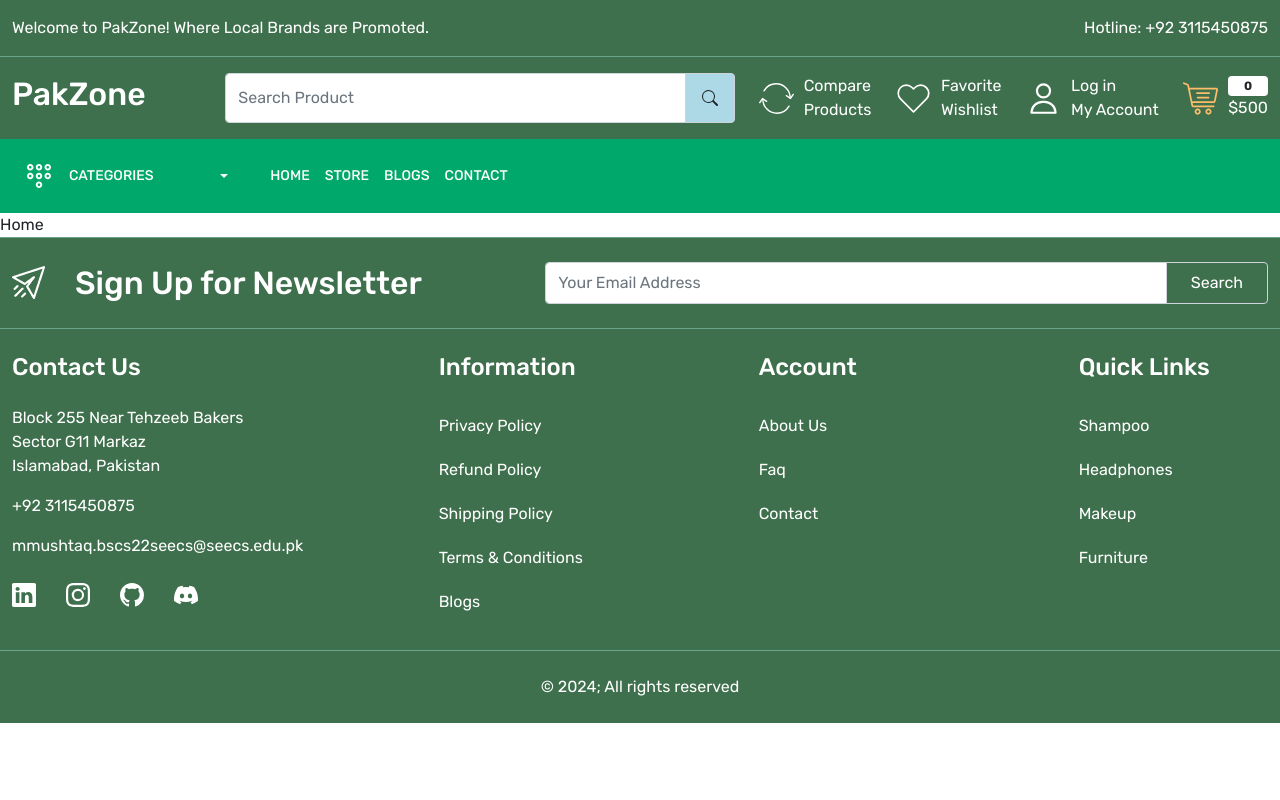
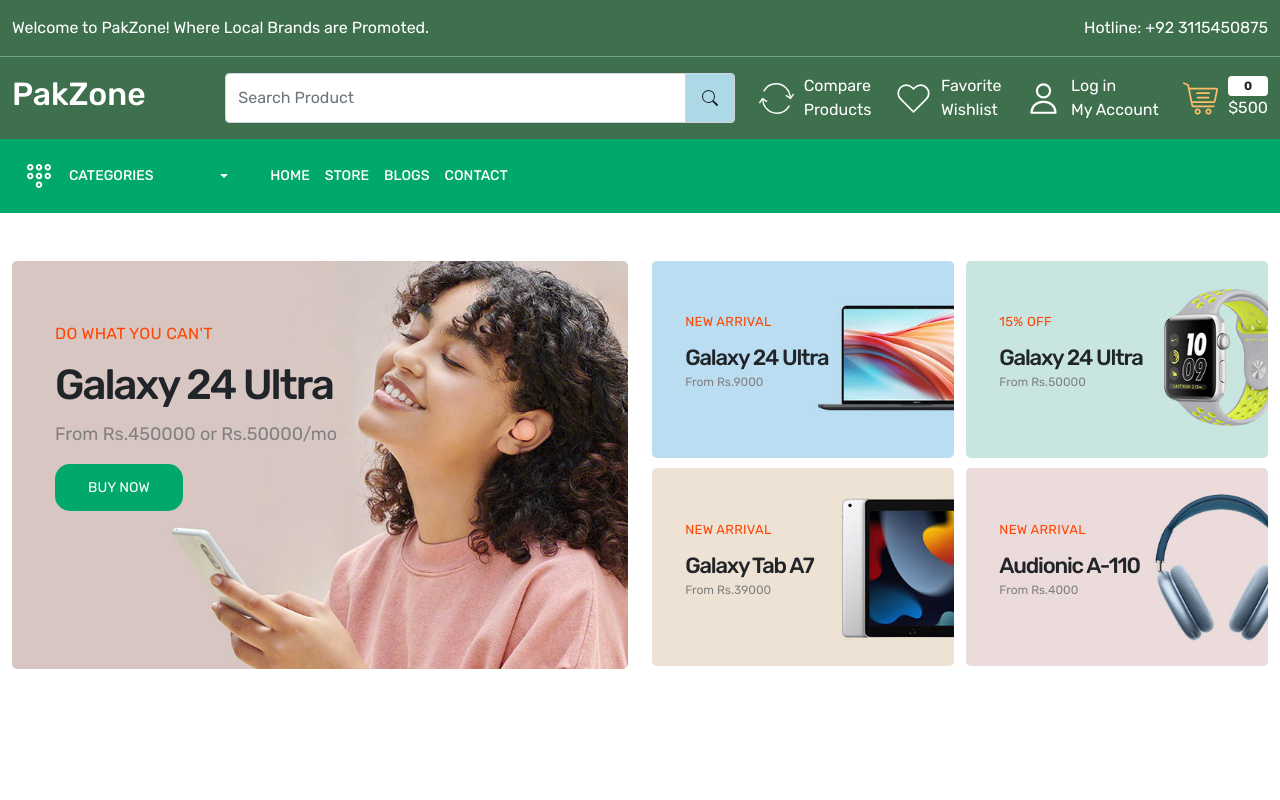
Before and after one commit to spicy-develops/ecommerce-web-frontend, a React (Create React App) app: page / in a window 1280 px wide. Shown: the top 800 px of the page. Built offline with nearby package versions, Linux system fonts and the light colour scheme.

Commit message:
Created Home Wrapper 1

```diff
--- a/src/App.css
+++ b/src/App.css
@@ -10,6 +10,9 @@
   --color-searchIcon: lightblue;
   --color-headerLowerStrip: #00a86b;
   --color-footer: #3f704d;
+  --color-mainBannerHeading: orangered;
+  --color-mainBannerPrice: grey;
+  --color-homePageBackground: #f5f5f7;
 }
 
 body {
@@ -38,6 +41,19 @@
   gap: 30px
 }
 
+.button{
+  background-color: var(--color-headerLowerStrip);
+  color: white;
+  font-size: 14px;
+  padding: 13px 33px;
+  border-radius: 15px;
+}
+
+.button:hover {
+  background-color: var(--color-searchIcon);
+  color: black;
+}
+
 /* Header Styling */
 .header-top-strip {
   border-bottom: 1px solid var(--color-headerTopStripBorder);
@@ -62,7 +78,7 @@
 }
 
 .header-bottom .menu-links a,
-.header-bottom .dropdown button{
+.header-bottom .dropdown button {
   color: white;
   font-size: 14px;
   line-height: 18px;
@@ -71,40 +87,111 @@
   text-transform: uppercase;
 }
 
-.header-bottom .dropdown button:focus{
- box-shadow: none;
+.header-bottom .dropdown button:focus {
+  box-shadow: none;
 }
 
-.header-bottom .dropdown-menu{
+.header-bottom .dropdown-menu {
   background-color: var(--color-headerTopStrip);
   width: 100%;
   transform: translate3d(0px, 57px, 0px) !important;
 }
 
-.header-bottom .dropdown-item:hover{
- background-color: transparent;
- color: var(--color-searchIcon) !important;
+.header-bottom .dropdown-item:hover {
+  background-color: transparent;
+  color: var(--color-searchIcon) !important;
 }
+
 .header-bottom .dropdown-item {
   padding: 20px;
   margin-bottom: 3px;
   border-bottom: 1px solid var(--color-headerTopStripBorder);
 }
+
 /* Header Styling Ends Here */
 
 
 /* Footer Styling */
-footer{
+footer {
   background-color: var(--color-footer);
 }
 
-footer:not(:first-child){
+footer:not(:first-child) {
   border-top: 1px solid var(--color-headerTopStripBorder);
 }
 
-footer .input-group-text{
-  background-color: var(--color-headerTopStrip);
-  color: white;
+footer .input-group-text {
+  background-color: var(--color-searchIcon);
+  color: black;
   padding: 8px 17px;
 }
+
 /* Footer Styling Ends Here */
+
+
+
+/* Home Page Styling */
+.main-banner-content {
+  top: 15%;
+  left: 7%;
+}
+
+.main-banner-content h4{
+  font-size: 16px;
+  font-weight: 400;
+  line-height: 24px;
+  color: var(--color-mainBannerHeading);
+  margin: 0 0 12px;
+  letter-spacing: 0.3px;
+  text-transform: uppercase;
+}
+
+.main-banner-content h5{
+  font-size: 42px;
+  line-height: 54px;
+  letter-spacing: -2px;
+  font-size: 500;
+  text-transform: none;
+}
+
+.main-banner-content p{
+  font-size: 18px;
+  line-height: 28px;
+  letter-spacing: 0.4;
+  color: var(--color-mainBannerPrice);
+}
+
+.small-banner-content {
+  top: 25%;
+  left:11%;
+}
+
+.small-banner-content h4 {
+  font-size: 13px;
+  font-weight: 400;
+  line-height: 24px;
+  color: var(--color-mainBannerHeading);
+  margin: 0 0 12px;
+  letter-spacing: 0.3px;
+  text-transform: uppercase;
+}
+
+.small-banner-content h5 {
+  font-size: 22px;
+  line-height: 24px;
+  letter-spacing: -1.2px;
+  font-size: 500;
+  text-transform: none;
+}
+
+.small-banner-content p {
+  font-size: 12px;
+  line-height: 8px;
+  letter-spacing: 0.4;
+  color: var(--color-mainBannerPrice);
+}
+
+.small-banner{
+  width: 49%;
+}
+/* Home Page Styling Ends Here */
--- a/src/pages/Home.js
+++ b/src/pages/Home.js
@@ -1,8 +1,72 @@
 import React from 'react'
+import { Link } from 'react-router-dom'
 
 const Home = () => {
   return (
-    <div>Home</div>
+    <>
+      <section className="home-wrapper-1 py-5">
+        <div className="container-xxl">
+          <div className="row">
+            <div className="col-6">
+              <div className="main-banner position-relative">
+                <img src="images/main-banner-1.jpg" className="img-fluid rounded-3" alt="main banner" />
+                <div className="main-banner-content position-absolute">
+                  <h4>DO WHAT YOU CAN'T</h4>
+                  <h5>Galaxy 24 Ultra</h5>
+                  <p>From Rs.450000 or Rs.50000/mo</p>
+                  <Link className='button'>BUY NOW</Link>
+                </div>
+              </div>
+            </div>
+            <div className="col-6">
+              <div className="d-flex flex-wrap gap-10 justify-content-between align-items-center">
+                <div className="small-banner position-relative">
+                  <img src="images/catbanner-01.jpg" className="img-fluid rounded-3" alt="small banner" />
+                  <div className="small-banner-content position-absolute">
+                    <h4>NEW ARRIVAL</h4>
+                    <h5>Galaxy 24 Ultra</h5>
+                    <p>From Rs.9000</p>
+                  </div>
+                </div>
+                <div className="small-banner position-relative">
+                  <img src="images/catbanner-02.jpg" className="img-fluid rounded-3" alt="small banner" />
+                  <div className="small-banner-content position-absolute">
+                    <h4>15% OFF</h4>
+                    <h5>Galaxy 24 Ultra</h5>
+                    <p>From Rs.50000</p>
+                  </div>
+                </div>
+                <div className="small-banner position-relative">
+                  <img src="images/catbanner-03.jpg" className="img-fluid rounded-3" alt="small banner" />
+                  <div className="small-banner-content position-absolute">
+                    <h4>NEW ARRIVAL</h4>
+                    <h5>Galaxy Tab A7</h5>
+                    <p>From Rs.39000</p>
+                  </div>
+                </div>
+                <div className="small-banner position-relative">
+                  <img src="images/catbanner-04.jpg" className="img-fluid rounded-3" alt="small banner" />
+                  <div className="small-banner-content position-absolute">
+                    <h4>NEW ARRIVAL</h4>
+                    <h5>Audionic A-110</h5>
+                    <p>From Rs.4000</p>
+                  </div>
+                </div>
+              </div>
+            </div>
+          </div>
+        </div>
+      </section>
+      <section className="home-wrapper-2 py-5">
+        <div className="container-xxl">
+          <div className="row">
+            <div className="col-12">
+
+            </div>
+          </div>
+        </div>
+      </section>
+    </>
   )
 }
 
```
